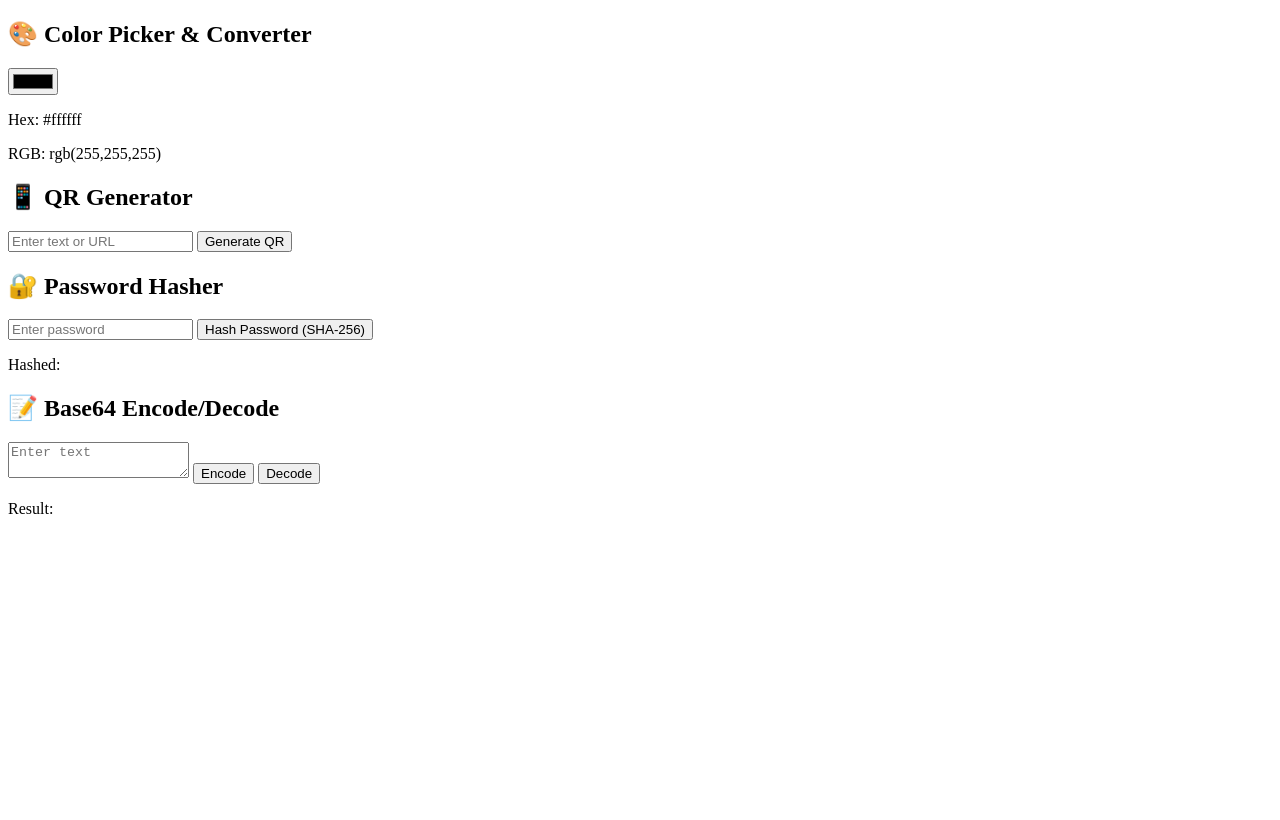
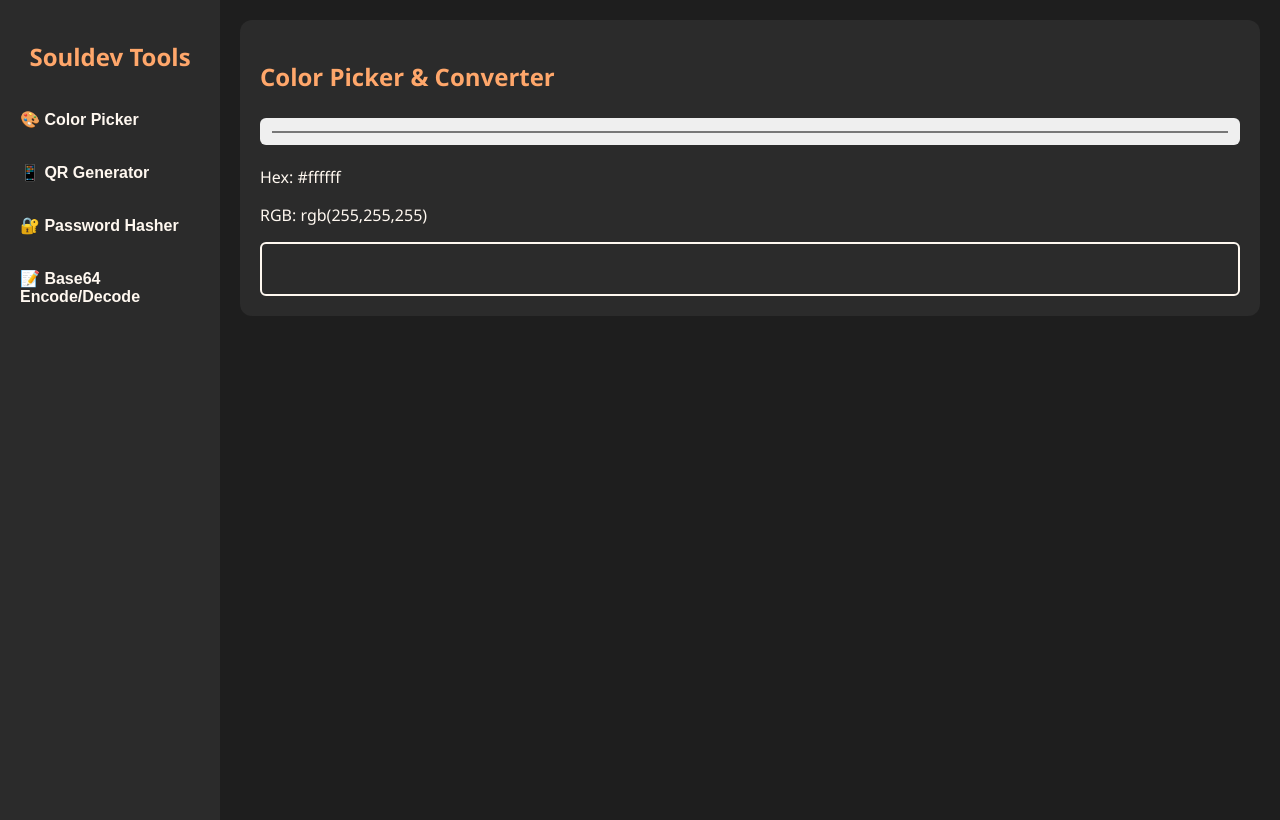
Before and after one commit to salman787876/Souldev, a plain HTML site: page index.html in a window 1280 px wide. Drawn offline with Linux system fonts and the light colour scheme.

Commit message:
Update index.html

```diff
--- a/index.html
+++ b/index.html
@@ -2,52 +2,228 @@
 <html lang="en">
 <head>
 <meta charset="UTF-8">
+<meta name="viewport" content="width=device-width, initial-scale=1.0">
 <title>Souldev Platform</title>
-  <meta name="viewport" content="width=device-width, initial-scale=1.0">
-  <link rel="stylesheet" href="styles/style.css">
-  <script src="tools/color.js" defer></script>
-  <script src="tools/qr.js" defer></script>
-  <script src="tools/password.js" defer></script>
-  <script src="tools/base64.js" defer></script>
-  <script src="https://cdn.jsdelivr.net/npm/qrcode/build/qrcode.min.js"></script>
+<style>
+  :root{
+    --primary:#FF6F3C;
+    --accent:#FFA76B;
+    --bg:#1E1E1E;
+    --panel:#2B2B2B;
+    --text:#FFF8F0;
+  }
+
+  body{
+    margin:0;
+    font-family: 'Segoe UI', Tahoma, Geneva, Verdana, sans-serif;
+    display:flex;
+    background:var(--bg);
+    color:var(--text);
+  }
+
+  /* Sidebar */
+  .sidebar{
+    width:220px;
+    background:var(--panel);
+    display:flex;
+    flex-direction:column;
+    padding-top:20px;
+    height:100vh;
+  }
+
+  .sidebar h2{
+    color:var(--accent);
+    text-align:center;
+    margin-bottom:20px;
+  }
+
+  .sidebar button{
+    background:none;
+    border:none;
+    color:var(--text);
+    padding:12px 20px;
+    text-align:left;
+    font-size:1em;
+    cursor:pointer;
+    transition:0.2s;
+  }
+
+  .sidebar button:hover{
+    background:var(--primary);
+    color:#1E1E1E;
+  }
+
+  /* Main panel */
+  .main{
+    flex:1;
+    padding:20px;
+  }
+
+  .tool{
+    display:none;
+    background:var(--panel);
+    padding:20px;
+    border-radius:12px;
+    margin-bottom:20px;
+  }
+
+  .tool.active{
+    display:block;
+  }
+
+  h2.tool-title{
+    color:var(--accent);
+  }
+
+  input, button, textarea{
+    width:100%;
+    padding:10px;
+    margin:5px 0;
+    border-radius:6px;
+    border:none;
+    font-size:1em;
+  }
+
+  button{
+    background:var(--accent);
+    color:#1E1E1E;
+    font-weight:bold;
+    cursor:pointer;
+    transition:0.2s;
+  }
+
+  button:hover{
+    background:#FF914D;
+  }
+
+  #colorPreview{
+    height:50px;
+    margin-top:10px;
+    border-radius:6px;
+    border:2px solid var(--text);
+  }
+
+  img{
+    margin-top:10px;
+    border-radius:8px;
+  }
+</style>
 </head>
 <body>
-  <!-- Header -->
-  <div id="header"></div>
 
-  <main>
-    <div class="tool" id="colorTool">
-      <h2>🎨 Color Picker & Converter</h2>
+<div class="sidebar">
+  <h2>Souldev Tools</h2>
+  <button onclick="showTool('color')">🎨 Color Picker</button>
+  <button onclick="showTool('qr')">📱 QR Generator</button>
+  <button onclick="showTool('password')">🔐 Password Hasher</button>
+  <button onclick="showTool('base64')">📝 Base64 Encode/Decode</button>
+</div>
+
+<div class="main">
+  <!-- Color Picker -->
+  <div class="tool" id="color">
+    <h2 class="tool-title">Color Picker & Converter</h2>
     <input type="color" id="colorPicker">
     <p>Hex: <span id="hexCode">#ffffff</span></p>
     <p>RGB: <span id="rgbCode">rgb(255,255,255)</span></p>
     <div id="colorPreview"></div>
   </div>
 
-    <div class="tool" id="qrTool">
-      <h2>📱 QR Generator</h2>
+  <!-- QR Generator -->
+  <div class="tool" id="qr">
+    <h2 class="tool-title">QR Generator</h2>
     <input type="text" id="qrInput" placeholder="Enter text or URL">
     <button id="generateQRBtn">Generate QR</button>
     <div id="qrResult"></div>
   </div>
 
-    <div class="tool" id="passwordTool">
-      <h2>🔐 Password Hasher</h2>
+  <!-- Password Hasher -->
+  <div class="tool" id="password">
+    <h2 class="tool-title">Password Hasher (SHA-256)</h2>
     <input type="text" id="passInput" placeholder="Enter password">
-      <button id="hashPassBtn">Hash Password (SHA-256)</button>
+    <button id="hashPassBtn">Hash Password</button>
     <p>Hashed: <span id="hashedPass"></span></p>
   </div>
 
-    <div class="tool" id="base64Tool">
-      <h2>📝 Base64 Encode/Decode</h2>
+  <!-- Base64 -->
+  <div class="tool" id="base64">
+    <h2 class="tool-title">Base64 Encode/Decode</h2>
     <textarea id="baseInput" placeholder="Enter text"></textarea>
     <button id="encodeBtn">Encode</button>
     <button id="decodeBtn">Decode</button>
     <p>Result: <span id="baseResult"></span></p>
   </div>
-  </main>
+</div>
 
-  <!-- Footer -->
-  <div id="footer"></div>
+<script src="https://cdn.jsdelivr.net/npm/qrcode/build/qrcode.min.js"></script>
+<script>
+  // Sidebar navigation
+  function showTool(id){
+    document.querySelectorAll('.tool').forEach(t=>t.classList.remove('active'));
+    document.getElementById(id).classList.add('active');
+  }
+
+  // Default tool
+  showTool('color');
+
+  // Color Picker
+  const colorPicker=document.getElementById('colorPicker');
+  const hexCode=document.getElementById('hexCode');
+  const rgbCode=document.getElementById('rgbCode');
+  const colorPreview=document.getElementById('colorPreview');
+
+  colorPicker.addEventListener('input', ()=>{
+    const color=colorPicker.value;
+    hexCode.textContent=color;
+    const bigint=parseInt(color.slice(1),16);
+    const r=(bigint>>16)&255;
+    const g=(bigint>>8)&255;
+    const b=bigint&255;
+    rgbCode.textContent=`rgb(${r},${g},${b})`;
+    colorPreview.style.background=color;
+  });
+
+  // QR Generator
+  const generateQRBtn=document.getElementById('generateQRBtn');
+  generateQRBtn.addEventListener('click', ()=>{
+    const text=document.getElementById('qrInput').value;
+    const qrDiv=document.getElementById('qrResult');
+    qrDiv.innerHTML='';
+    if(text){
+      QRCode.toDataURL(text,{width:200},function(err,url){
+        if(err){ alert("Error generating QR"); return;}
+        const img=document.createElement('img');
+        img.src=url;
+        qrDiv.appendChild(img);
+      });
+    }
+  });
+
+  // Password Hasher
+  const hashPassBtn=document.getElementById('hashPassBtn');
+  hashPassBtn.addEventListener('click', async ()=>{
+    const input=document.getElementById('passInput').value;
+    const enc=new TextEncoder();
+    const hashBuffer=await crypto.subtle.digest('SHA-256',enc.encode(input));
+    const hashArray=Array.from(new Uint8Array(hashBuffer));
+    const hashHex=hashArray.map(b=>b.toString(16).padStart(2,'0')).join('');
+    document.getElementById('hashedPass').textContent=hashHex;
+  });
+
+  // Base64
+  document.getElementById('encodeBtn').addEventListener('click', ()=>{
+    const text=document.getElementById('baseInput').value;
+    document.getElementById('baseResult').textContent=btoa(text);
+  });
+  document.getElementById('decodeBtn').addEventListener('click', ()=>{
+    const text=document.getElementById('baseInput').value;
+    try{
+      document.getElementById('baseResult').textContent=atob(text);
+    }catch(e){
+      document.getElementById('baseResult').textContent='Invalid Base64';
+    }
+  });
+</script>
+
 </body>
 </html>
```
Lines whose indentation alone changed are shown as unchanged.
